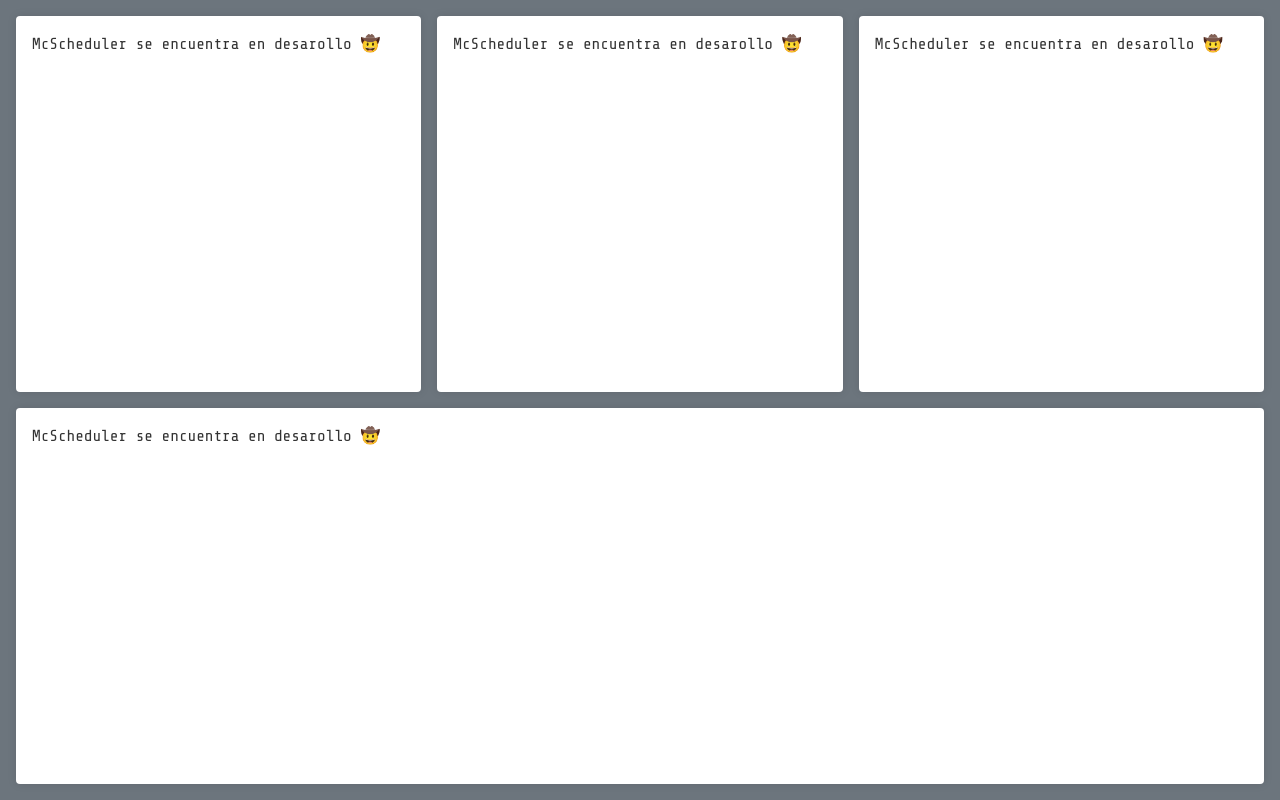
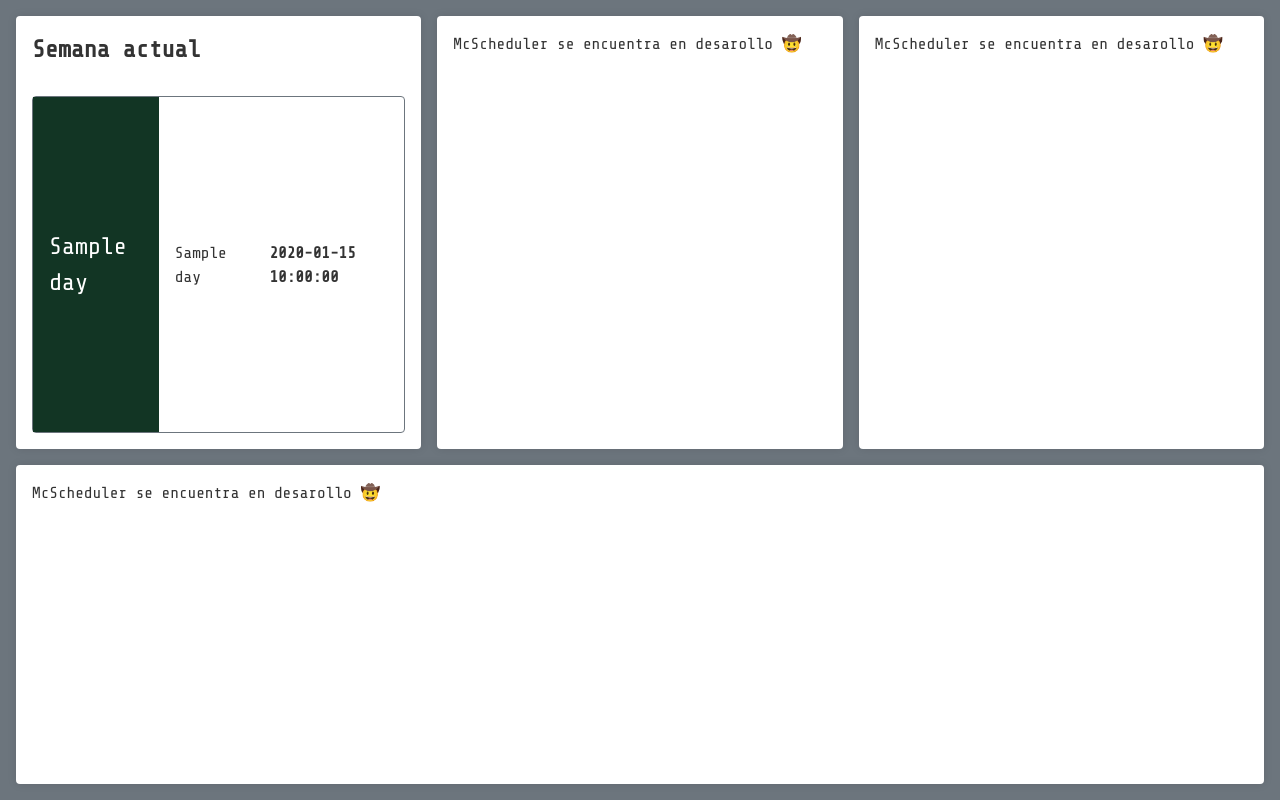
Before and after one commit to Roykovich/McSchedule, a Flask app: template templates/index.html in a window 1280 px wide. Run offline with Flask 3, Linux system fonts and the light colour scheme; the template is opened without the code that fills it: most values are stand-ins (such as "Sample title", 1, 10 or a date in 2020); parts of the project's set-up code (start-up, migrations or seed data) failed here and were passed over.

Commit message:
add some styling

```diff
--- a/static/styles.css
+++ b/static/styles.css
@@ -15,6 +15,7 @@ html, body {
     --font-size-base: 16px;
     --line-height-base: 1.5;
     --spacing-base: 16px;
+    --border-radius-base: 4px;
 }
 
 body {
@@ -28,6 +29,11 @@ body {
     line-height: var(--line-height-base);
     background-color: var(--secondary-color);
     color: var(--font-color);
+}
+
+h1, h2, h3, h4, h5, h6 {
+    font-weight: bold;
+    margin-bottom: 0.5em;
 }
 
 img {
@@ -52,7 +58,7 @@ button {
     background-color: var(--primary-color);
     color: white;
     border: none;
-    border-radius: 4px;
+    border-radius: var(--border-radius-base);
     transition: background-color 0.3s;
 }
 
@@ -65,25 +71,72 @@ button:hover {
     padding: var(--spacing-base);
     flex-wrap: wrap;
     gap: var(--spacing-base);
+    min-height: 100%;
+    min-width: 100%;
+}
+
+
+.container .item {
+    flex: 1 1 calc(33.333% - var(--spacing-base));
+    display: flex;
+    flex-direction: column;
+    row-gap: var(--spacing-base);
+    padding: var(--spacing-base);
+    background-color: white;
+    border-radius: var(--border-radius-base);
+    box-shadow: 0 0 10px rgba(0, 0, 0, 0.1);
+}
+
+
+.item .day_container {
+    flex: 1 1 100%;
+    display: flex;
+    align-items: center;
+    /* justify-content: start; */
+    border: 1px solid var(--secondary-color);
+    border-radius: var(--border-radius-base);
+    max-height: var(--spacing-base) / 2;
+}
+
+
+.day_container .day_square {
+    display: flex;
+    justify-content: center;
+    align-items: center;
+    padding: calc(var(--spacing-base) - 1.5em) var(--spacing-base);
+    background-color: var(--primary-color);
+    color: white;
+    font-size: 1.5em;
+    border-radius: var(--border-radius-base) + var(--spacing-base);
     height: 100%;
 }
 
-.container .item {
-    flex: 1 1 calc(33.333% - var(--spacing-base));
-    padding: var(--spacing-base);
-    background-color: white;
-    border-radius: 4px;
-    box-shadow: 0 0 10px rgba(0, 0, 0, 0.1);
+
+.day_container .day_name {
+    padding: calc(var(--spacing-base) - var(--font-size-base)) var(--spacing-base);
+    font-size: var(--font-size-base);
+    /* font-weight: bold; */
 }
+
+
+.day_container .day_date {
+    display: flex;
+    padding: calc(var(--spacing-base) - var(--font-size-base)) var(--spacing-base);
+    font-weight: bold;
+    margin-left: auto;
+    text-align: start;
+}
+
 
 @media (max-width: 768px) {
     .container .item {
-      flex: 1 1 calc(50% - var(--spacing-base));
-    }
-  }
-
-  @media (max-width: 480px) {
-    .container .item {
       flex: 1 1 100%;
     }
-  }
+}
+
+/* @media (max-width: 480px) {
+    .container .item {
+        flex: 1 1 100%;
+    }
+}
+   */
--- a/templates/index.html
+++ b/templates/index.html
@@ -12,7 +12,15 @@
 <body>
     <div class="container">
         <section class="item">
-            <p>McScheduler se encuentra en desarollo 🤠</p>
+            <h1>Semana actual</h1>
+            <!-- <p>McScheduler se encuentra en desarollo 🤠</p> -->
+            {% for day in current_week_schedule %}
+                <article class="day_container">
+                    <p class="day_square">{{ day.day }}</p>
+                    <p class="day_name">{{ day.name }}</p>
+                    <p class="day_date">{{ day.formatted_date }}</p>
+                </article>
+            {% endfor %}
         </section>
         <section class="item">
             <p>McScheduler se encuentra en desarollo 🤠</p>
```
